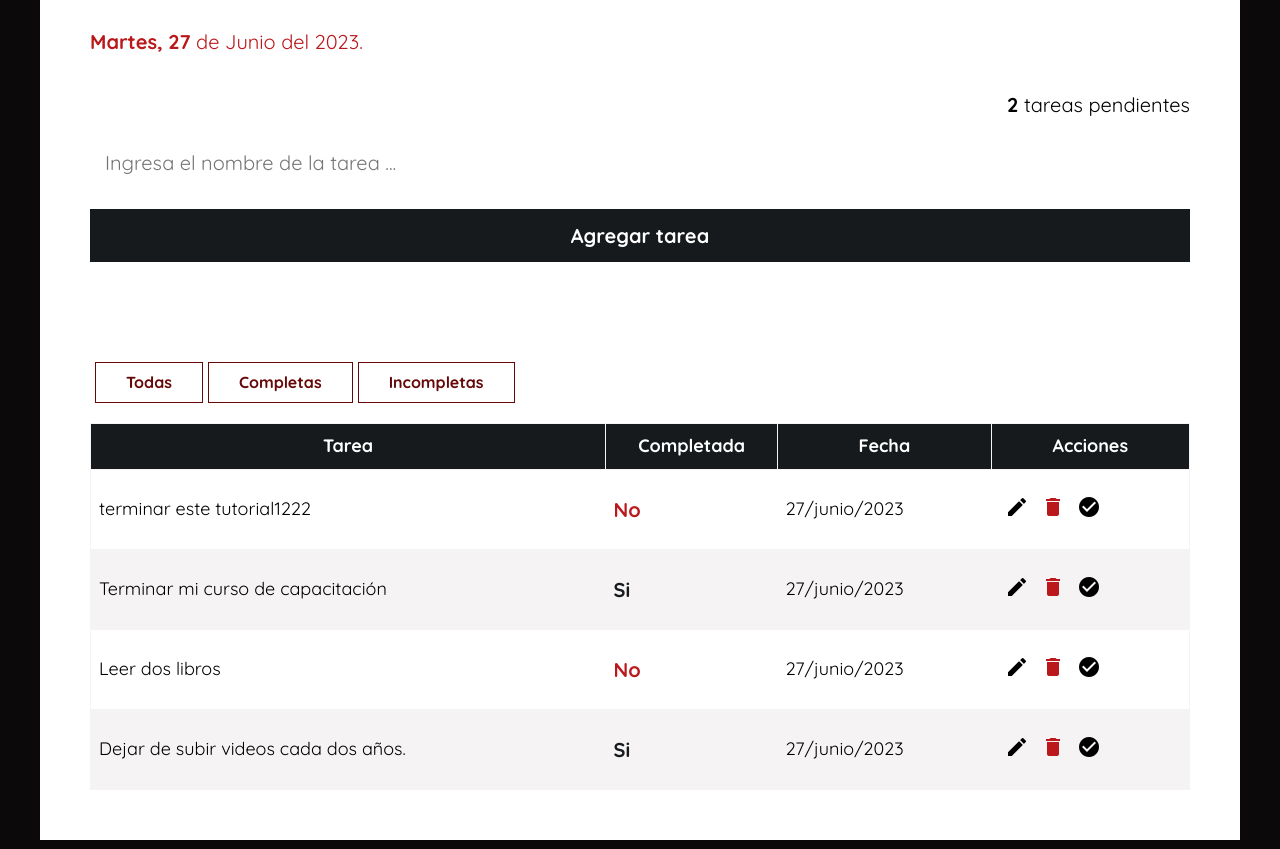
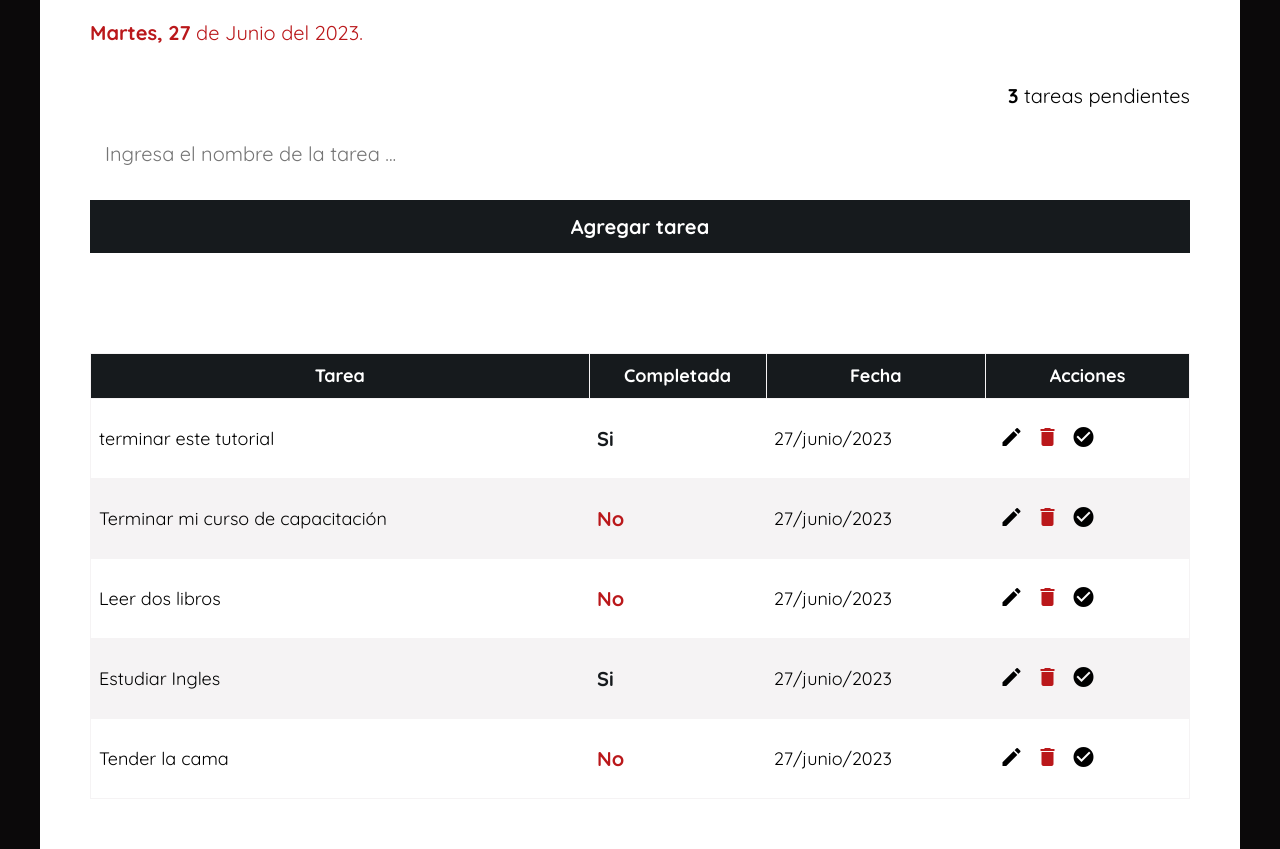
Before and after one commit to AzaelW3b/todo-app-react, a React (Vite) app: page / in a window 1280 px wide. Built offline with nearby package versions, Linux system fonts and the light colour scheme; data requests are answered from the project's data file.

Commit message:
app terminada

```diff
--- a/db/db.json
+++ b/db/db.json
@@ -2,14 +2,14 @@
   "tareas": [
     {
       "id": "i49shxo2Tx",
-      "todo": "terminar este tutorial1222",
-      "completada": false,
+      "todo": "terminar este tutorial",
+      "completada": true,
       "fecha": 1687855017812
     },
     {
       "id": "1-0Rtar",
       "todo": "Terminar mi curso de capacitación",
-      "completada": true,
+      "completada": false,
       "fecha": 1687855039547
     },
     {
@@ -19,10 +19,16 @@
       "fecha": 1687855053843
     },
     {
-      "id": "0HtB2dw",
-      "todo": "Dejar de subir videos cada dos años.",
+      "id": "yxg4Nvitei",
+      "todo": "Estudiar Ingles",
       "completada": true,
-      "fecha": 1687855058938
+      "fecha": 1687906135257
+    },
+    {
+      "id": "yHz6gyH",
+      "todo": "Tender la cama",
+      "completada": false,
+      "fecha": 1687906150378
     }
   ]
 }
--- a/src/App.jsx
+++ b/src/App.jsx
@@ -77,6 +77,7 @@ const [esNuevoRegistro, setEsNuevoRegistro] = useState(true)
     }
   }
   const tareasPendientes = tareas.filter(tarea => !tarea.completada)?.length
+
   return (
     <div className="contenedor contenedor-formulario">
       <FormularioTarea
@@ -98,6 +99,7 @@ const [esNuevoRegistro, setEsNuevoRegistro] = useState(true)
             eliminarTareas={eliminarTareas}
             completarTarea={completarTarea}
             buscarTareaId={buscarTareaId}
+
           />
       }
     </div>
--- a/src/components/TablaTareas.jsx
+++ b/src/components/TablaTareas.jsx
@@ -1,12 +1,10 @@
 import { formatearFecha } from '../helpers/formatearFecha'
-const TablaTareas = ({ tareas, eliminarTareas, completarTarea, buscarTareaId }) => {
+const TablaTareas = ({ tareas, eliminarTareas, completarTarea, buscarTareaId, tareasCompletas, tareasIncompletas, todasTareas }) => {
+
+
     return (
         <div className="fondo-blanco">
-            <div className="encabezado-tareas">
-                <button>Todas</button>
-                <button>Completas</button>
-                <button>Incompletas</button>
-            </div>
+
             <table className="tabla-tareas">
                 <thead>
                     <tr>
--- a/src/scss/layout/_tabla.scss
+++ b/src/scss/layout/_tabla.scss
@@ -1,21 +1,4 @@
-.encabezado-tareas {
-    button {
-        border: none;
-        color: $rojoOscuro;
-        background-color: $blanco;
-        border: 1px solid $rojoOscuro;
-        padding: 1rem 3rem;
-        margin-left: .5rem;
-        font-weight: bold;
-        margin-bottom: 2rem;
-        transition: all .3s ease-in-out;
-        &:hover {
-            cursor: pointer;
-            background-color: $rojoOscuro;
-            color: $blanco;
-        }
-    }
-}
+
 .tabla-tareas {
     width: 100%;
     border-collapse: collapse;
```
